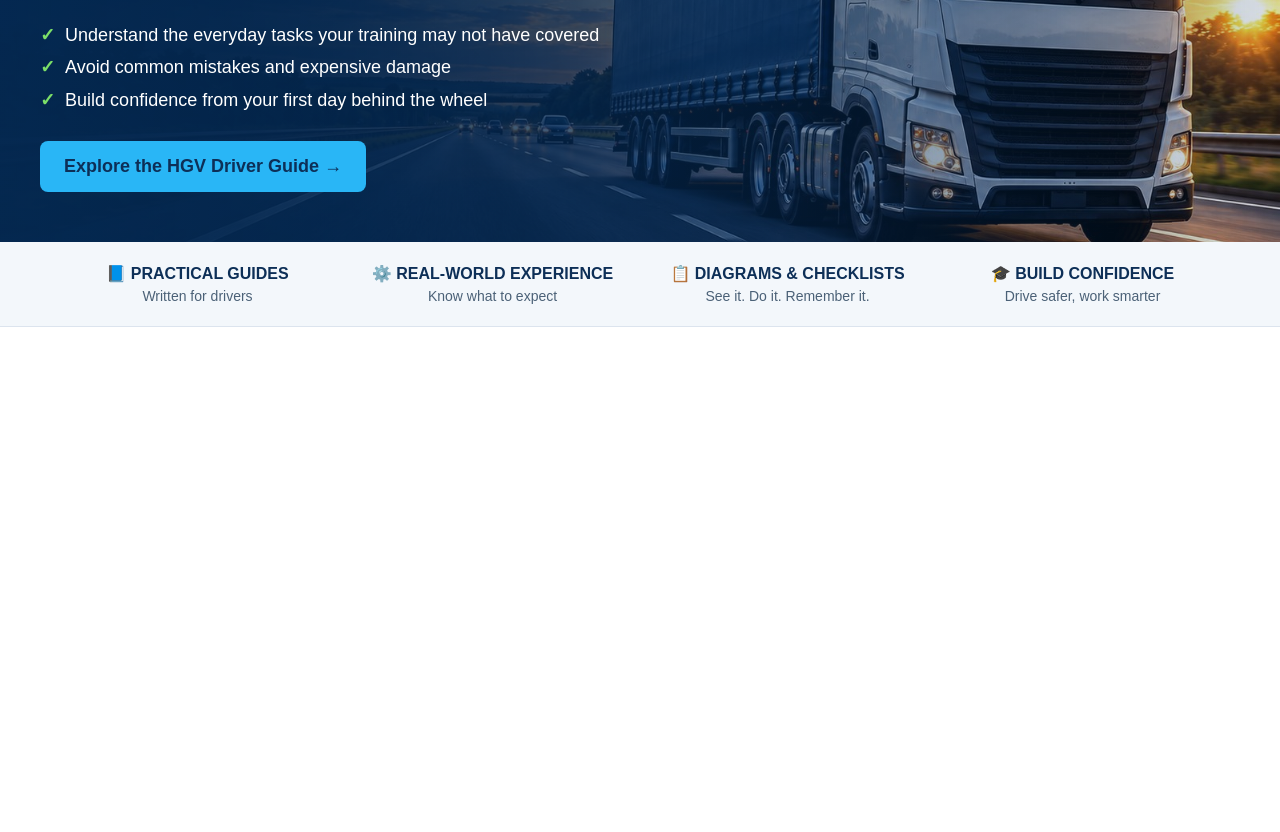
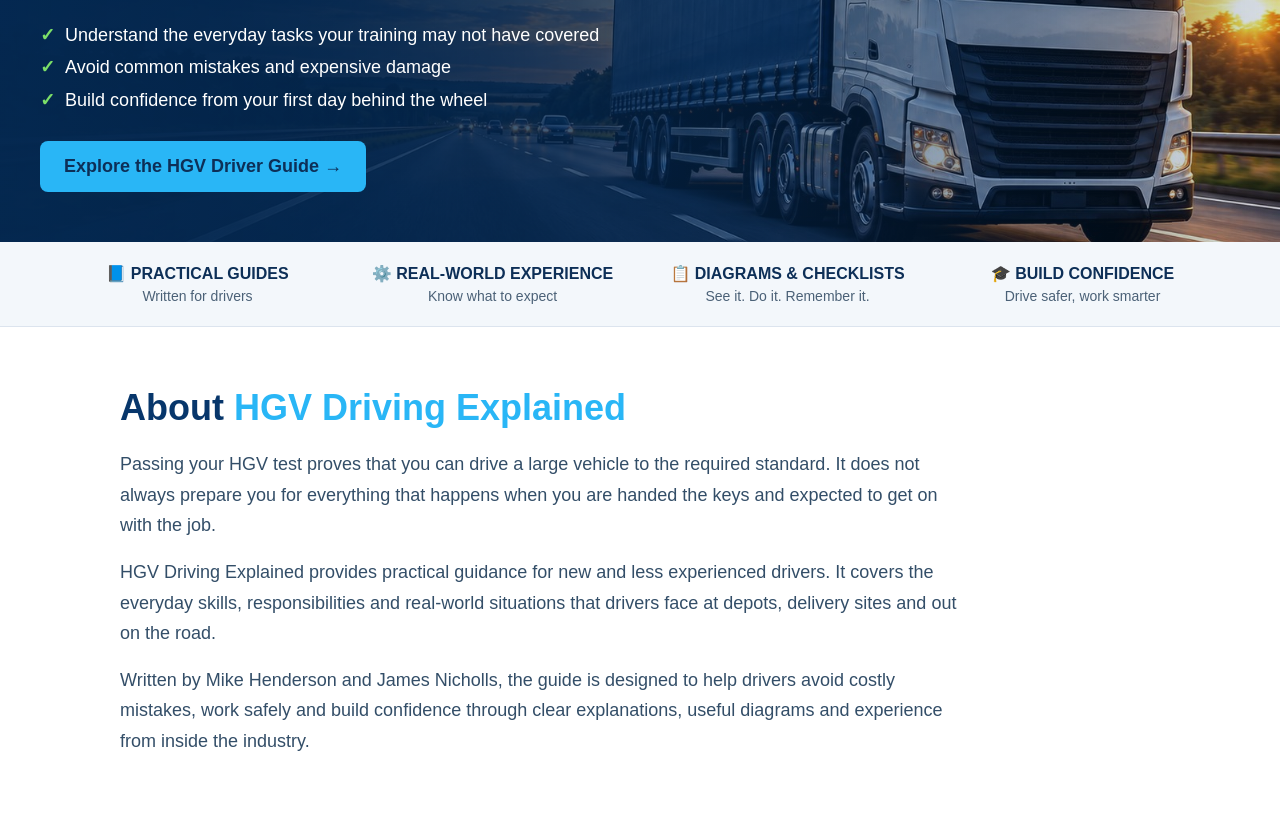
Before and after one commit to BaileyandDave/hgvdriverguidemadesimple.co.uk, a plain HTML site: page index.html in a window 1280 px wide. Shown: the part 405-1237 px from the top of the page. Before the commit the page ends 800 px from the top, so only its background shows below. Drawn offline with Linux system fonts and the light colour scheme.

Commit message:
Add About HGV Driving Explained section
Added an 'About HGV Driving Explained' section with content.

```diff
--- a/index.html
+++ b/index.html
@@ -236,6 +236,29 @@
         grid-template-columns: 1fr;
       }
     }
+    .about-guide {
+    max-width: 1100px;
+    margin: 0 auto;
+    padding: 60px 30px;
+}
+
+.about-guide h2 {
+    font-size: 36px;
+    margin-bottom: 20px;
+    color: #07366b;
+}
+
+.about-guide h2 span {
+    color: #29b6f6;
+}
+
+.about-guide p {
+    max-width: 850px;
+    font-size: 18px;
+    line-height: 1.7;
+    margin-bottom: 16px;
+    color: #334e68;
+}
   </style>
 </head>
 
@@ -326,6 +349,20 @@
     </div>
 
   </section>
+<section class="about-guide">
+    <h2>About <span>HGV Driving Explained</span></h2>
 
+    <p>
+        Passing your HGV test proves that you can drive a large vehicle to the required standard. It does not always prepare you for everything that happens when you are handed the keys and expected to get on with the job.
+    </p>
+
+    <p>
+        HGV Driving Explained provides practical guidance for new and less experienced drivers. It covers the everyday skills, responsibilities and real-world situations that drivers face at depots, delivery sites and out on the road.
+    </p>
+
+    <p>
+        Written by Mike Henderson and James Nicholls, the guide is designed to help drivers avoid costly mistakes, work safely and build confidence through clear explanations, useful diagrams and experience from inside the industry.
+    </p>
+</section>
 </body>
 </html>
```
